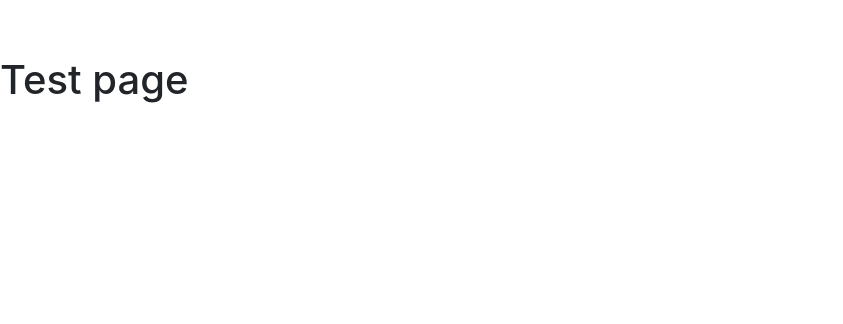
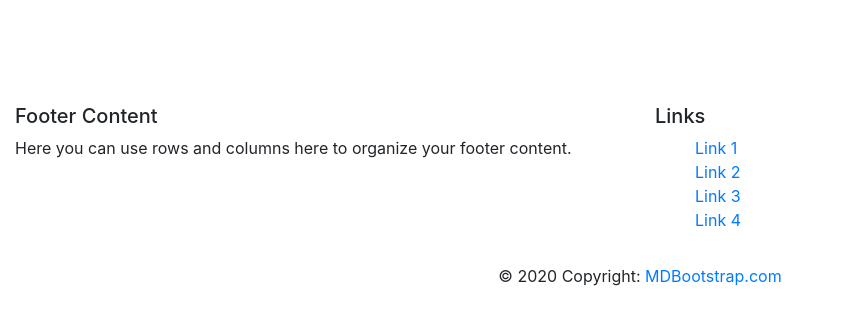
Before and after one commit to mwinamijr/techdometz, a React (Create React App) app: page / in a window 1280 px wide. Shown: the top 324 px of the page, without its empty margins (0-843 px from the left). Built offline with nearby package versions, Linux system fonts and the light colour scheme; the HTML template or start-up script is replaced by a standard one.

Commit message:
added footer to the page

```diff
--- a/src/App.js
+++ b/src/App.js
@@ -6,7 +6,6 @@
   return (
     <div className="App">
       <Layout />
-      <h1>Test page</h1>
     </div>
   );
 }
--- /dev/null
+++ b/src/components/Footer.js
@@ -0,0 +1,44 @@
+import React from "react";
+import { MDBCol, MDBContainer, MDBRow, MDBFooter } from "mdbreact";
+
+const FooterPage = () => {
+  return (
+    <MDBFooter color="default-color" className="font-small pt-4 mt-4">
+      <MDBContainer fluid className="text-center text-md-left">
+        <MDBRow>
+          <MDBCol md="6">
+            <h5 className="title">Footer Content</h5>
+            <p>
+              Here you can use rows and columns here to organize your footer
+              content.
+            </p>
+          </MDBCol>
+          <MDBCol md="6">
+            <h5 className="title">Links</h5>
+            <ul>
+              <li className="list-unstyled">
+                <a href="#!">Link 1</a>
+              </li>
+              <li className="list-unstyled">
+                <a href="#!">Link 2</a>
+              </li>
+              <li className="list-unstyled">
+                <a href="#!">Link 3</a>
+              </li>
+              <li className="list-unstyled">
+                <a href="#!">Link 4</a>
+              </li>
+            </ul>
+          </MDBCol>
+        </MDBRow>
+      </MDBContainer>
+      <div className="footer-copyright text-center py-3">
+        <MDBContainer fluid>
+          &copy; {new Date().getFullYear()} Copyright: <a href="https://www.mdbootstrap.com"> MDBootstrap.com </a>
+        </MDBContainer>
+      </div>
+    </MDBFooter>
+  );
+}
+
+export default FooterPage;
--- a/src/components/Navbar.js
+++ b/src/components/Navbar.js
@@ -17,7 +17,7 @@
     <Router>
       <MDBNavbar color="default-color" dark expand="md">
         <MDBNavbarBrand>
-          <strong className="white-text">Navbar</strong>
+          <strong className="white-text">Tech Dome</strong>
         </MDBNavbarBrand>
         <MDBNavbarToggler onClick={this.toggleCollapse} />
         <MDBCollapse id="navbarCollapse3" isOpen={this.state.isOpen} navbar>
@@ -26,10 +26,13 @@
               <MDBNavLink to="#!">Home</MDBNavLink>
             </MDBNavItem>
             <MDBNavItem>
-              <MDBNavLink to="#!">Features</MDBNavLink>
+              <MDBNavLink to="#!">Services</MDBNavLink>
             </MDBNavItem>
             <MDBNavItem>
-              <MDBNavLink to="#!">Pricing</MDBNavLink>
+              <MDBNavLink to="#!">About</MDBNavLink>
+            </MDBNavItem>
+            <MDBNavItem>
+              <MDBNavLink to="#!">Contact</MDBNavLink>
             </MDBNavItem>
             <MDBNavItem>
               <MDBDropdown>
--- a/src/containers/Layout.js
+++ b/src/containers/Layout.js
@@ -1,10 +1,14 @@
 import React from 'react';
-import NavbarPage from '../components/Navbar'
+import NavbarPage from '../components/Navbar';
+import FooterPage from '../components/Footer';
+
 
 const Layout = () =>{
     return(
         <div>
             <NavbarPage />
+
+            <FooterPage />
         </div>
     )
 }
```
